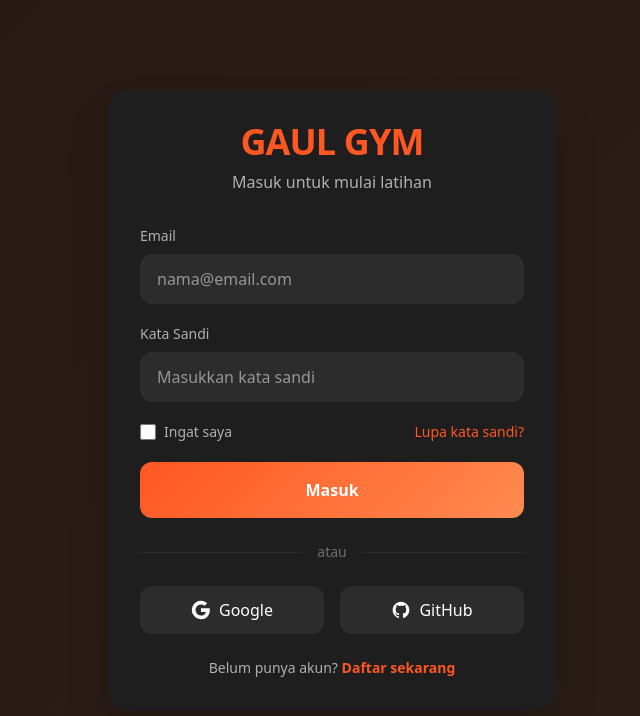
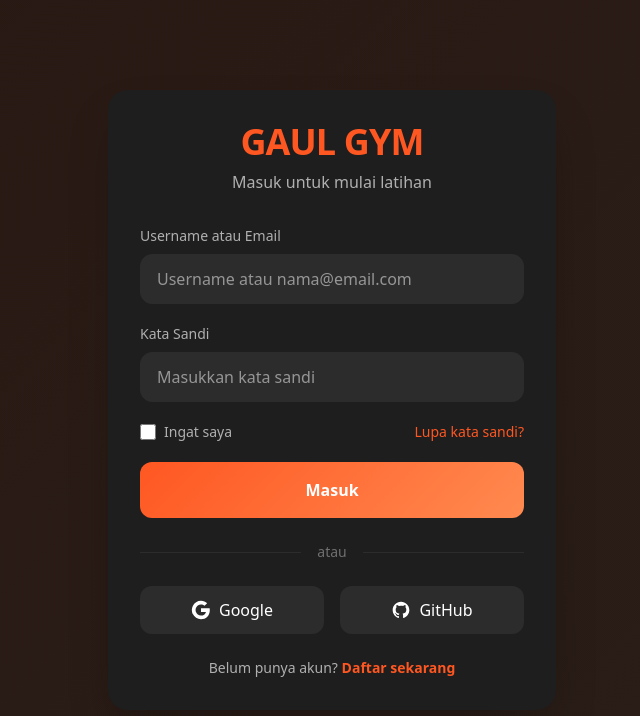
Before and after one commit to rajajalanan28/Gaulgym, a Next.js app: page /login in a window 1280 px wide. Shown: the top 716 px of the page, without its empty margins (308-948 px from the left). Built offline with nearby package versions, Linux system fonts and the light colour scheme; no server answers.

Commit message:
Implement Progressive Profiling with Username signup

```diff
--- a/src/app/login/page.tsx
+++ b/src/app/login/page.tsx
@@ -24,7 +24,12 @@ export default function LoginPage() {
     setIsLoading(true);
     setErrorMsg("");
 
-    const { success, error } = await login(email, password);
+    // Auto-append @gaulgym.local if it's a username (no @ symbol)
+    const loginEmail = email.includes("@")
+      ? email.trim().toLowerCase()
+      : `${email.trim().toLowerCase()}@gaulgym.local`;
+
+    const { success, error } = await login(loginEmail, password);
 
     if (success) {
       router.push("/dashboard");
@@ -84,14 +89,14 @@ export default function LoginPage() {
               className="block text-sm font-medium mb-2"
               style={{ color: colors.textSecondary }}
             >
-              Email
+              Username atau Email
             </label>
             <input
               id="email"
-              type="email"
+              type="text"
               value={email}
               onChange={(e) => setEmail(e.target.value)}
-              placeholder="nama@email.com"
+              placeholder="Username atau nama@email.com"
               required
               className="w-full px-4 py-3 rounded-xl outline-none transition-all duration-200 focus:ring-2"
               style={{
--- a/src/app/register/page.tsx
+++ b/src/app/register/page.tsx
@@ -11,7 +11,7 @@ export default function RegisterPage() {
 
   const [formData, setFormData] = useState({
     name: "",
-    email: "",
+    username: "",
     password: "",
     role: "Member",
   });
@@ -29,9 +29,11 @@ export default function RegisterPage() {
     setIsLoading(true);
     setErrorMsg("");
 
+    const email = `${formData.username.trim().toLowerCase()}@gaulgym.local`;
+
     const { success, error } = await register(
       formData.name,
-      formData.email,
+      email,
       formData.password,
       formData.role
     );
@@ -101,15 +103,18 @@ export default function RegisterPage() {
           </div>
 
           <div>
-            <label htmlFor="email" className="block text-sm font-medium mb-2" style={{ color: colors.textSecondary }}>
-              Email
+            <label htmlFor="username" className="block text-sm font-medium mb-2" style={{ color: colors.textSecondary }}>
+              Username
             </label>
             <input
-              type="email"
-              id="email"
-              name="email"
-              value={formData.email}
+              type="text"
+              id="username"
+              name="username"
+              value={formData.username}
               onChange={handleChange}
+              placeholder="contoh: ucok_sangar"
+              pattern="[a-zA-Z0-9_]+"
+              title="Hanya huruf, angka, dan underscore (_)"
               required
               className="w-full px-4 py-3 rounded-xl outline-none transition-all duration-200 focus:ring-2"
               style={{
```
